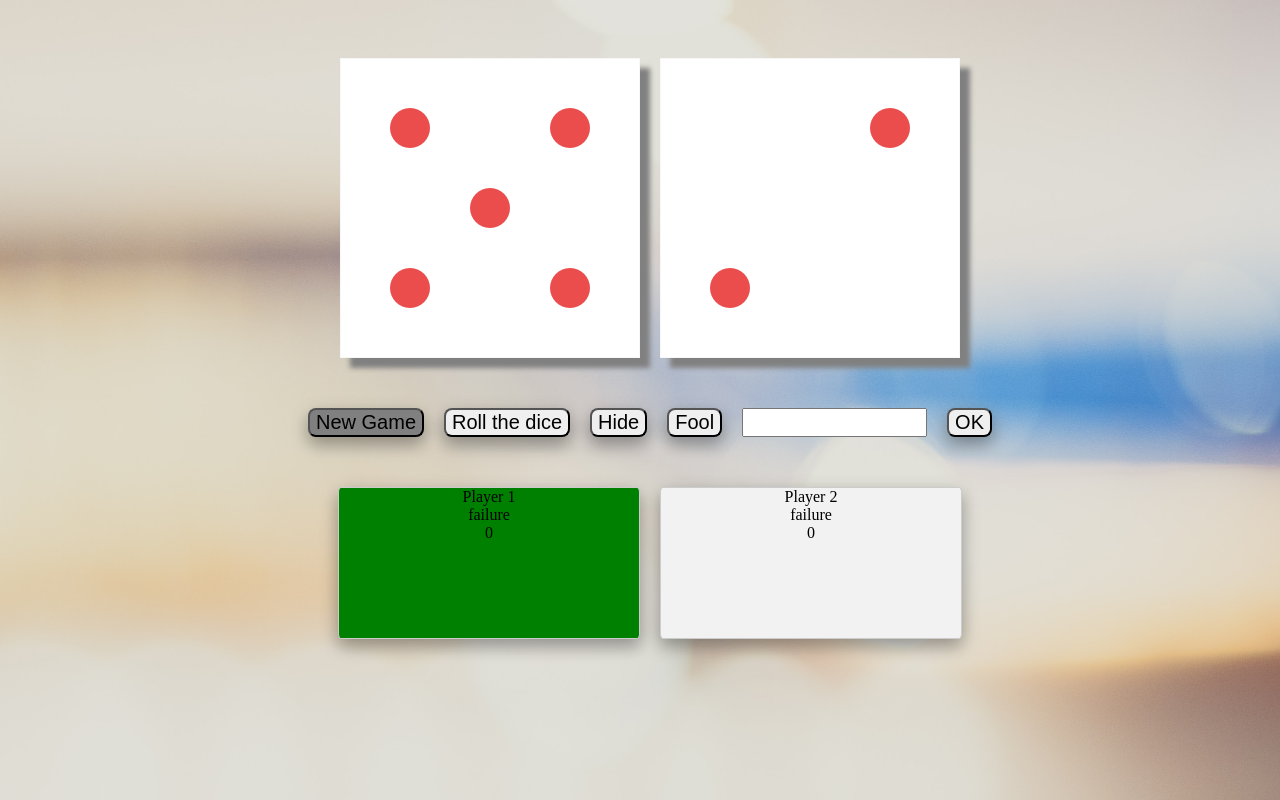
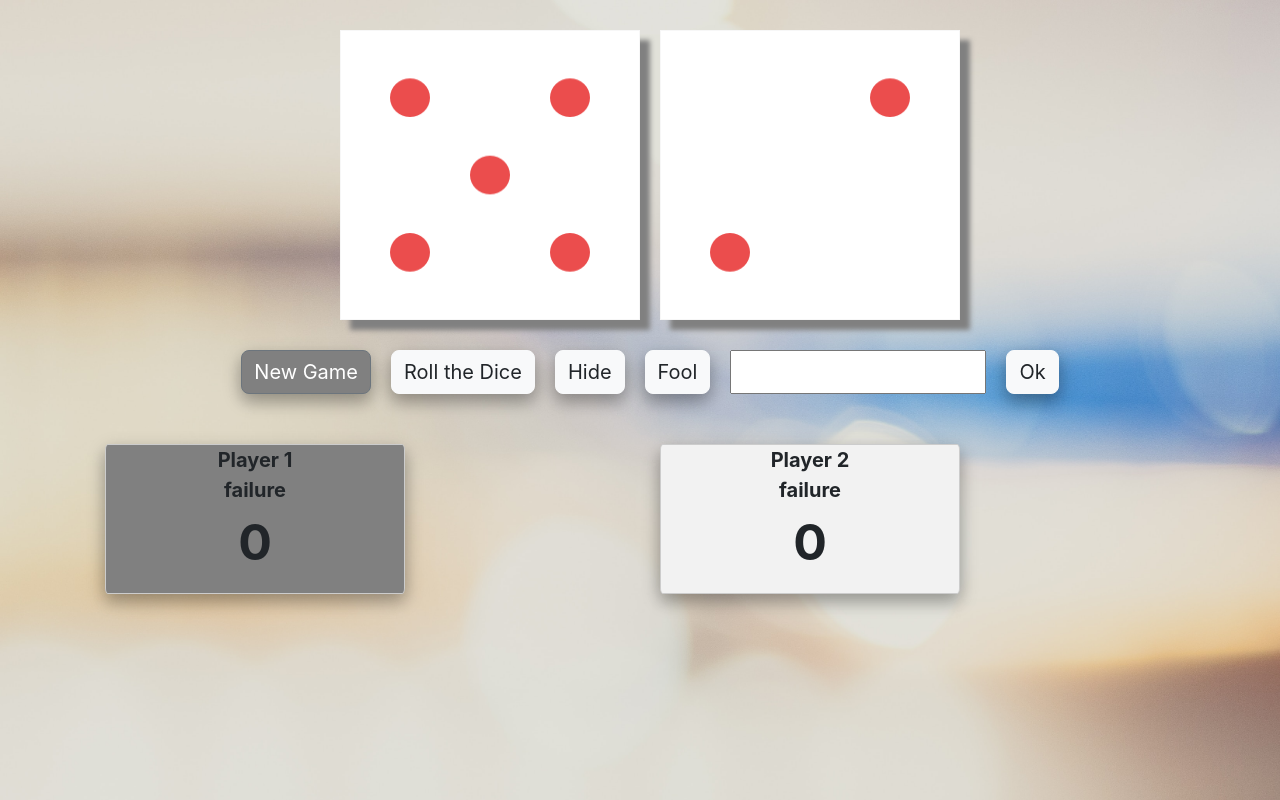
Before and after one commit to Brezelfrau/project-maexchen-game, a plain HTML site: page starter_code/index.html in a window 1280 px wide. Drawn offline with nearby package versions, Linux system fonts and the light colour scheme.

Commit message:
styling improvement

```diff
--- a/starter_code/index.html
+++ b/starter_code/index.html
@@ -2,6 +2,14 @@
 <html lang="en">
   <head>
     <meta charset="utf-8" />
+    <!-- Bootstrap CSS -->
+    <link
+      rel="stylesheet"
+      href="https://maxcdn.bootstrapcdn.com/bootstrap/4.0.0/css/bootstrap.min.css"
+      integrity="sha384-Gn5384xqQ1aoWXA+058RXPxPg6fy4IWvTNh0E263XmFcJlSAwiGgFAW/dAiS6JXm"
+      crossorigin="anonymous"
+    />
+
     <script type="text/javascript" src="project.js"></script>
     <script
       type="text/javascript"
@@ -20,23 +28,47 @@
           <img id="dice2-image" src="../images/dice-2.png" />
         </div>
         <div class="button-box">
-          <button id="start-btn" class="buttons">New Game</button>
-          <button id="dice-btn" class="buttons">Roll the dice</button>
-          <button id="hide-btn" class="buttons">Hide</button>
-          <button id="fool-btn" class="buttons">Fool</button>
+          <!--<button id="start-btn" class="buttons">New Game</button>-->
+          <button
+            type="button"
+            id="start-btn"
+            class="btn btn-secondary buttons"
+          >
+            New Game
+          </button>
+
+          <!-- <button id="dice-btn" class="buttons">Roll the dice</button> -->
+          <button type="button" id="dice-btn" class="btn btn-light buttons">
+            Roll the Dice
+          </button>
+
+          <!-- <button id="hide-btn" class="buttons">Hide</button> -->
+          <button type="button" id="hide-btn" class="btn btn-light buttons">
+            Hide
+          </button>
+
+          <!--<button id="fool-btn" class="buttons">Fool</button> -->
+          <button type="button" id="fool-btn" class="btn btn-light buttons">
+            Fool
+          </button>
+
           <input type="number" id="input-field" />
-          <button id="ok" class="buttons">OK</button>
+
+          <!-- <button id="ok" class="buttons">OK</button> -->
+          <button type="button" id="ok" class="btn btn-light buttons">
+            Ok
+          </button>
         </div>
       </div>
 
       <div class="below">
         <div class="shadow container">
-          <div id="player-1" class="container2">
+          <div id="player-1" class="container2 player-styling">
             Player 1
             <div>failure</div>
             <div id="fails-player-1">0</div>
           </div>
-          <div id="player-2" class="container2">
+          <div id="player-2" class="container2 player-styling">
             Player 2
             <div>failure</div>
             <div id="fails-player-2">0</div>
--- a/starter_code/project.js
+++ b/starter_code/project.js
@@ -15,11 +15,11 @@ let confetti;
 function switchPlayer() {
     if (activePlayer1 == true) {
         activePlayer1 = false;
-        document.getElementById('player-2').style.backgroundColor = 'green';
+        document.getElementById('player-2').style.backgroundColor = 'grey';
         document.getElementById('player-1').style.backgroundColor = '';
     } else {
         activePlayer1 = true;
-        document.getElementById('player-1').style.backgroundColor = 'green';
+        document.getElementById('player-1').style.backgroundColor = 'grey';
         document.getElementById('player-2').style.backgroundColor = '';
     }
 }
@@ -84,13 +84,15 @@ function hideDice() {
 
 // start the game
 function startGame() {
-    // dice1, dice2 = default ?
     activePlayer1 = false;
     switchPlayer();
     failurePlayer1 = 0;
     failurePlayer2 = 0;
     values = [];
     confetti.stop();
+    document.getElementById('hide-btn').innerHTML = 'Hide';
+    document.getElementById('dice-image').style.display = '';
+    document.getElementById('dice2-image').style.display = '';
     document.getElementById('fails-player-1').innerHTML = `${failurePlayer1}`;
     document.getElementById('fails-player-2').innerHTML = `${failurePlayer2}`;
 
@@ -147,7 +149,6 @@ window.onload = () => {
 
     document.getElementById('ok').addEventListener('click', getInput);
     document.getElementById('start-btn').addEventListener('click', startGame);
-
 
 
 
--- a/starter_code/style.css
+++ b/starter_code/style.css
@@ -18,15 +18,15 @@ body {
 
 .below {
   display: flex;
-  justify-content: center;
+  justify-content: center !important;
   padding-bottom: 50px;
 }
 
 .dice-box {
   display: flex;
   justify-content: center;
-  padding: 50px;
-  height: 300px;
+  padding: 30px;
+  height: 350px;
 }
 
 .button-box {
@@ -93,6 +93,7 @@ body {
   width: 300px;
   box-shadow: 0 8px 16px 0 rgba(0, 0, 0, 0.2), 0 6px 20px 0 rgba(0, 0, 0, 0.19);
   text-align: center;
+  font-size: 20px;
 }
 
 #player-2 {
@@ -101,6 +102,18 @@ body {
   width: 300px;
   box-shadow: 0 8px 16px 0 rgba(0, 0, 0, 0.2), 0 6px 20px 0 rgba(0, 0, 0, 0.19);
   text-align: center;
+  font-size: 20px;
+}
+
+.player-styling {
+  font-weight: bold;
+}
+
+#fails-player-1 {
+  font-size: 50px;
+}
+#fails-player-2 {
+  font-size: 50px;
 }
 
 .giraffe {
```
Also changed, not shown: 1 other file.
